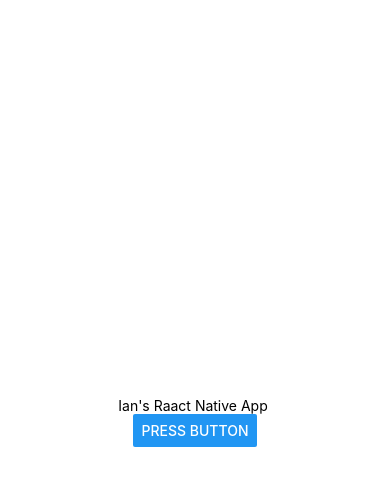
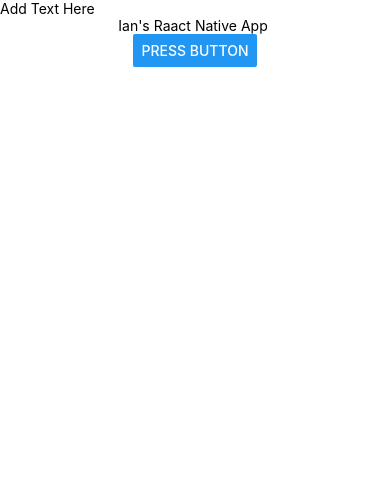
Before and after one commit to ianbumatay/react-native-project, a React Native app: screen / in a window 390 px wide. Shown: the top 486 px of the page. Built offline with nearby package versions, Linux system fonts and the light colour scheme.

Commit message:
create TextInput

```diff
--- a/App.js
+++ b/App.js
@@ -1,6 +1,6 @@
 import { StatusBar} from 'expo-status-bar';
 import React, { useState} from 'react';
-import { StyleSheet, Text, View, Button} from 'react-native';
+import { StyleSheet, Text, View, Button, TextInput} from 'react-native';
 
 export default function App() {
 
@@ -8,11 +8,18 @@ export default function App() {
 
 
   return (
-    <View style={styles.container}>
-      <Text>{outputText} </Text>
-      <Button title="Press Button" onPress={()=> setOutputText("New Text")}/>
+    <View>
+      <View>
+          <TextInput placeholder="Add Text Here"/>
+      </View>
+       <View style={styles.container}>
+        <Text>{outputText} </Text>
+        <Button title="Press Button" onPress={()=> setOutputText("New Text")}/>
       <StatusBar style="auto" />
     </View>
+
+    </View>
+
   );
 }
 
```
